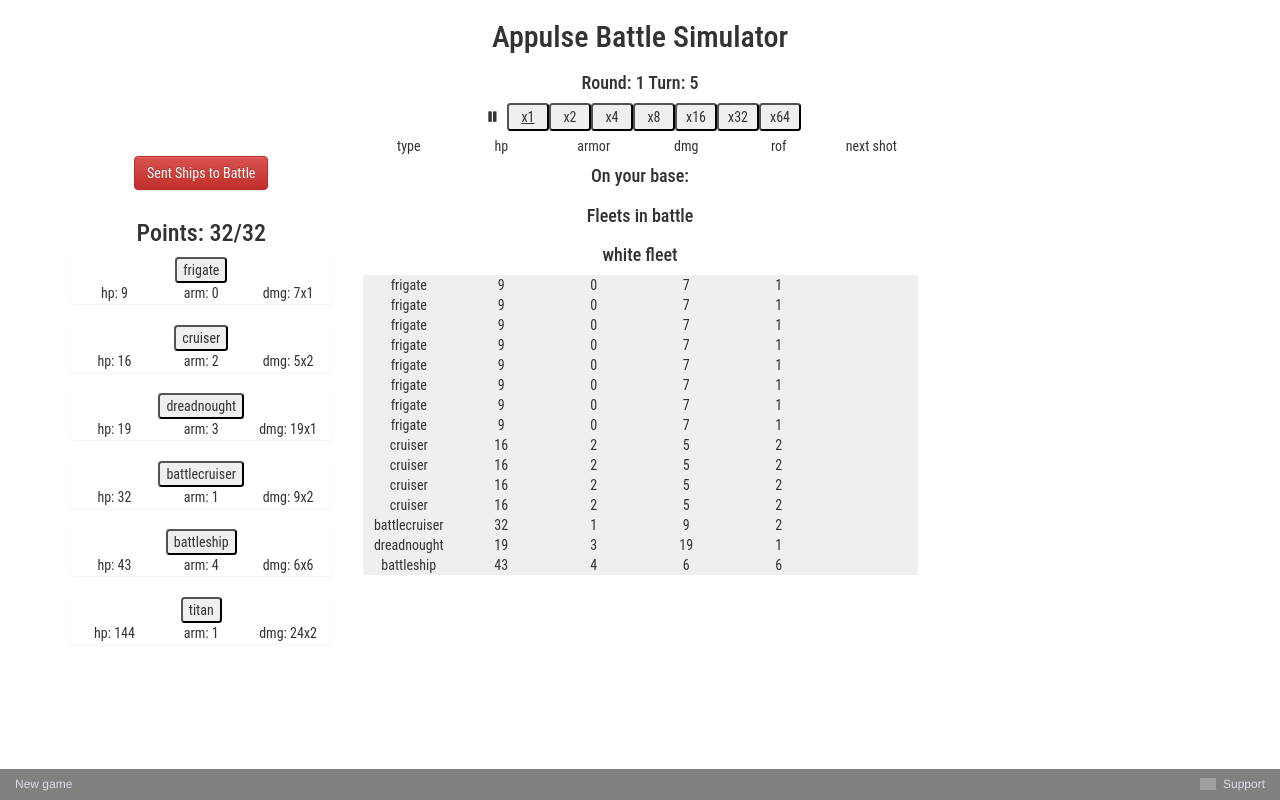
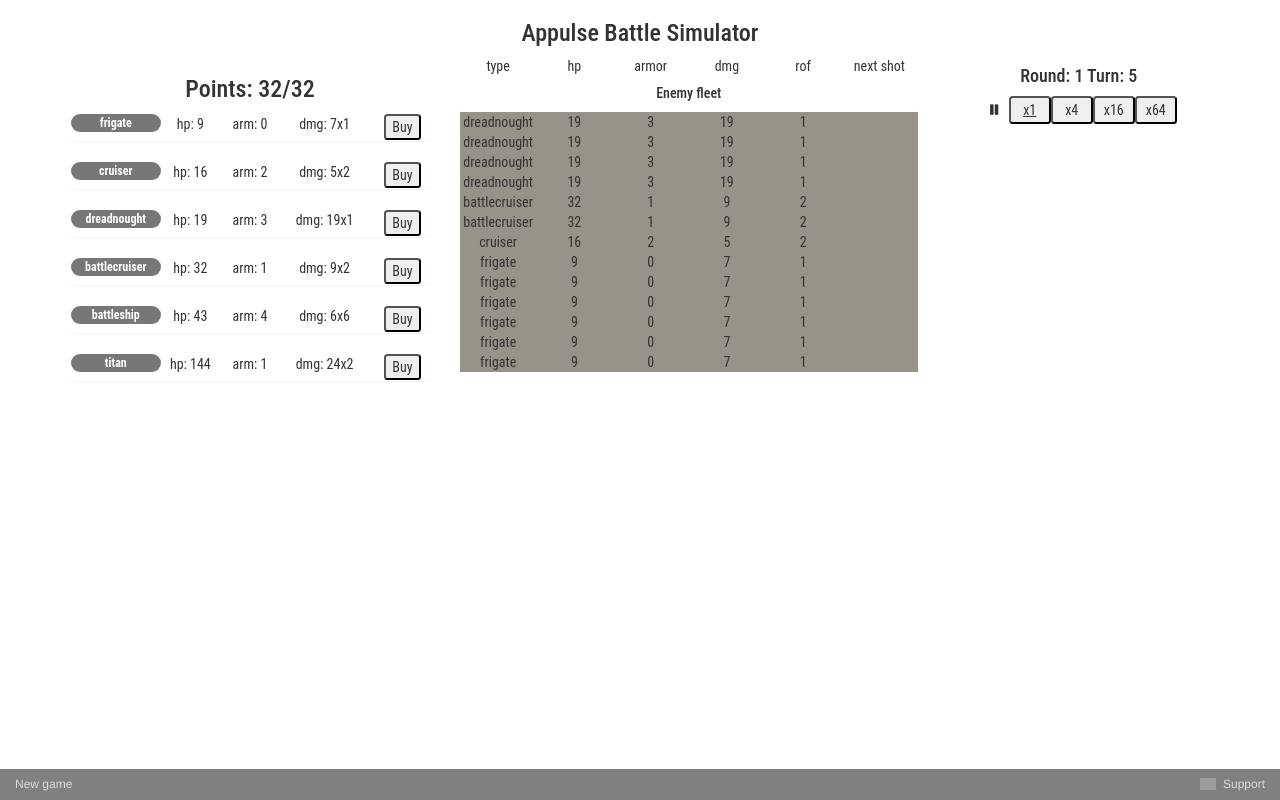
Before and after one commit to gapak/appulsim, a React (Create React App) app: page / in a window 1280 px wide. Built offline with nearby package versions, Linux system fonts and the light colour scheme; grey boxes are pictures that could not be loaded.

Commit message:
Relayout and random enemy generation

```diff
--- a/src/App.js
+++ b/src/App.js
@@ -1,7 +1,7 @@
 import React, { Component } from 'react';
 import classNames from 'classnames';
 import _ from 'lodash';
-import { Tooltip, OverlayTrigger, Modal } from 'react-bootstrap';
+import { Tooltip, OverlayTrigger } from 'react-bootstrap';
 import Footer from './footer.js'
 
 import './css/App.css';
@@ -11,8 +11,8 @@ import {getDefaultState} from './game/default_state';
 import {frame} from './game/frame';
 import {tick} from './game/tick';
 
-import {ships, getShip} from './game/ships';
-import {getFleet, getFleets, getRandomFleet} from './game/fleets';
+import {ships} from './game/ships';
+import {sortFleet} from './game/fleets';
 import {shop} from './game/shop';
 
 
@@ -130,8 +130,6 @@ class App extends Component {
 
 
     render() {
-        let state = this.state;
-
 
         const tooltip = (state, item) =>
             <Tooltip id="tooltip">
@@ -153,52 +151,12 @@ class App extends Component {
 
         return (
             <div className="App">
-                <div className="flex-element flex-container-column">
-
-                    <h2>Appulse Battle Simulator</h2>
-
-                    <div className="flex-element">
-                        <h4>Round: {this.state.tick} Turn: {this.state.frame} </h4>
-                    </div>
-
-                    <div className="flex-element">
-                        <span onClick={() => {
-                            if (this.state.game_paused) {
-                                this.playGame();
-                            } else {
-                                this.pauseGame();
-                            }
-                        }}>
-                            <span className={classNames('glyphicon', (this.state.game_paused ? 'glyphicon-play' : 'glyphicon-pause'))} style={{width: 28, height: 28}}></span>
-                        </span>
-                        <span>
-                            {[1, 2, 4, 8, 16, 32, 64].map((speed, index) => {
-                                return <span key={index}>
-                                    {this.state.game_speed_multiplier === speed
-                                        ? <button className="" style={{width: 42, height: 28}}><u>{{0: 'x1', 1: 'x2', 2: 'x4', 3: 'x8', 4: 'x16', 5: 'x32', 6: 'x64'}[index]}</u></button>
-                                        : <button className="" style={{width: 42, height: 28}} onClick={() => {
-                                        this.setGameSpeed(speed); }}>{{0: 'x1', 1: 'x2', 2: 'x4', 3: 'x8', 4: 'x16', 5: 'x32', 6: 'x64'}[index]}
-                                    </button>}
-                                </span>
-                            })}
-                        </span>
-                    </div>
-                </div>
-
                 <div className="container theme-showcase" role="main">
+                    <h3 onClick={() => {
+                        console.log(this.state);
+                    }}>Appulse Battle Simulator</h3>
                     <div className="row">
-                        <div className="col-sm-3 flex-container-column">
-                            <h3><button className={(_.sum(_.values(this.state.player_fleet)) > 0 || true ? 'btn btn-danger' : 'btn btn-danger disabled')}
-                                        onClick={() => {
-                                            let battle = this.state.in_battle_fleets;
-                                            battle[this.state.player_name] = {player: this.state.player_name, color: this.state.player_color, fleet: this.state.player_fleet};
-                                            this.setState({
-                                                battle_step: 'battle',
-                                                in_battle_fleets: battle,
-                                                player_fleet: [],
-                                            });
-                                        }}>Sent Ships to Battle</button>
-                            </h3>
+                        <div className="col-sm-4 flex-container-column">
                             <h3>Points: {this.state.points}/32</h3>
 
                             {_.map(shop, (item, key) =>
@@ -207,22 +165,22 @@ class App extends Component {
                                     :
                                     <div key={key} className="panel">
                                         <OverlayTrigger delay={150} placement="right" overlay={tooltip(this.state, item)}>
-                                            <button
-                                                className={(item.cost ? this.isEnough(this.state, item.cost) ? '' : 'disabled' : '')}
-                                                onClick={() => { this.onClickWrapper(item); }}>
-                                                {item.name}
-                                            </button>
+                                            <div key={key} className="row slim">
+                                                <span className="col-sm-3 badge">{item.name}</span>
+                                                <div className="col-sm-2 slim">hp: {ships[key].hp}</div>
+                                                <div className="col-sm-2 slim">arm: {ships[key].armor}</div>
+                                                <div className="col-sm-3 slim">dmg: {ships[key].dmg}x{ships[key].rof}</div>
+                                                <span className="col-sm-2">
+                                                    <button className={(item.cost ? this.isEnough(this.state, item.cost) ? '' : 'disabled' : '')}
+                                                        onClick={() => { this.onClickWrapper(item); }}> Buy </button>
+                                                </span>
+                                            </div>
                                         </OverlayTrigger>
-
-                                        <div key={key} className="flex-container-row slim">
-                                            <div className="flex-element slim">hp: {ships[key].hp}</div>
-                                            <div className="flex-element slim">arm: {ships[key].armor}</div>
-                                            <div className="flex-element slim">dmg: {ships[key].dmg}x{ships[key].rof}</div>
-                                        </div>
                                     </div>
                             )}
                         </div>
-                        <div className="col-sm-6 flex-container-column">
+                        <div className="col-sm-5 flex-container-column">
+                            <div className="flex-container-column">
                                 <div className="flex-element flex-container-row">
                                     <div className="flex-element">type</div>
                                     <div className="flex-element">hp</div>
@@ -232,7 +190,21 @@ class App extends Component {
                                     <div className="flex-element">next shot</div>
                                 </div>
 
-                            <h4>On your base:</h4>
+                                {this.state.player_fleet.length > 0? <div>
+                                    <h4>
+                                        <span> On your base </span>
+                                        <button className={(_.sum(_.values(this.state.player_fleet)) > 0 || true ? 'btn btn-danger' : 'btn btn-danger disabled')}
+                                                onClick={() => {
+                                                    let battle = this.state.in_battle_fleets;
+                                                    battle[this.state.player_name] = {player: this.state.player_name, color: this.state.player_color, fleet: sortFleet(this.state.player_fleet)};
+                                                    this.setState({
+                                                        battle_step: 'battle',
+                                                        in_battle_fleets: battle,
+                                                        player_fleet: [],
+                                                    });
+                                                }}> Sent Ships to Battle
+                                        </button>
+                                    </h4>
                                     { _.map(this.state.player_fleet, (ship, key) =>
                                         <div key={key} style={{backgroundColor: ship.color, opacity: (ship.hp > 0 ? 1 : 0.5)}} className="flex-element flex-container-row slim">
                                             <div className="flex-element slim">{ship.type}</div>
@@ -243,11 +215,11 @@ class App extends Component {
                                             <div className="flex-element slim">{ship.fireAtFrame}</div>
                                         </div>
                                     )}
+                                </div> : ''}
 
-                            <h4>Fleets in battle</h4>
                                 { _.map(_.values(this.state.in_battle_fleets), (fleet, key) =>
                                     <div key={key}>
-                                    <h4>{fleet.player} fleet</h4>
+                                        <h5>{fleet.player} fleet</h5>
                                         {_.map(fleet.fleet, (ship, key) =>
                                             <div key={key} style={{backgroundColor: ship.color, opacity: (ship.hp > 0 ? 1 : 0.5)}} className="flex-element flex-container-row slim">
                                                 <div className="flex-element slim">{ship.type}</div>
@@ -261,12 +233,44 @@ class App extends Component {
                                     </div>
                                 )}
                             </div>
+                        </div>
                         <div className="col-sm-3 flex-container-column">
+                            <div>
+                                <div className="flex-element flex-container-column">
+                                    <div className="flex-element">
+                                        <h4>Round: {this.state.tick} Turn: {this.state.frame} </h4>
+                                    </div>
+                                    <div className="flex-element">
+                                        <span onClick={() => {
+                                            if (this.state.game_paused) {
+                                                this.playGame();
+                                            } else {
+                                                this.pauseGame();
+                                            }
+                                        }}>
+                                            <span className={classNames('glyphicon', (this.state.game_paused ? 'glyphicon-play' : 'glyphicon-pause'))} style={{width: 28, height: 28}}></span>
+                                        </span>
+                                                        <span>
+                                            {[1, 4, 16, 64].map((speed, index) => {
+                                                return <span key={index}>
+                                                    {this.state.game_speed_multiplier === speed
+                                                        ? <button className="" style={{width: 42, height: 28}}><u>{{0: 'x1', 1: 'x4',  2: 'x16',  3: 'x64'}[index]}</u></button>
+                                                        : <button className="" style={{width: 42, height: 28}} onClick={() => {
+                                                        this.setGameSpeed(speed); }}>{{0: 'x1', 1: 'x4',  2: 'x16',  3: 'x64'}[index]}
+                                                    </button>}
+                                                </span>
+                                            })}
+                                        </span>
+                                    </div>
+                                </div>
+                            </div>
+                            <div>
                             { _.map(this.state.messages, (message, key) =>
                                 <div key={key} style={{background: message.background}} className="flex-element">
                                     {message.text}
                                 </div>
                             )}
+                            </div>
                         </div>
                     </div>
                 </div>
--- a/src/footer.js
+++ b/src/footer.js
@@ -4,14 +4,11 @@ import {social_links, support} from './game/app_config';
 
 
 class Footer extends Component {
-    constructor(props) {
-        super(props);
-    }
 
     render() {
         return (
             <div className="footer">
-                <span className="pull-left"><a href="#" onClick={this.props.newGame} title='Hard Reset For Developers'>New game</a></span>
+                <span className="pull-left"><a onClick={this.props.newGame} title='Hard Reset For Developers'>New game</a></span>
 
                 &nbsp;
                 <a target="_blank" rel="noopener noreferrer" href={social_links.telegram}>
--- a/src/game/default_state.js
+++ b/src/game/default_state.js
@@ -1,7 +1,8 @@
 
 import _ from 'lodash';
 
-import {getFleets, getBattle, getRandomFleet, getRendomBattle} from '../game/fleets';
+// getFleets, getBattle, getRandomFleet, getRendomBattle,
+import {generateSingleEnemyFleet} from '../game/fleets';
 
 const default_state = {
 
@@ -28,6 +29,6 @@ const default_state = {
 
 export const getDefaultState = () => {
     let state = _.cloneDeep(default_state);
-    state.in_battle_fleets = getRendomBattle(); //getBattle();
+    state.in_battle_fleets['Enemy'] = generateSingleEnemyFleet(); //getRendomBattle(); //getBattle();
     return state;
 };
--- a/src/game/fleets.js
+++ b/src/game/fleets.js
@@ -1,9 +1,8 @@
 
 import _ from 'lodash';
-import {getShip} from '../game/ships';
+import {ships, getShip} from '../game/ships';
 
 export const fleets = [
-
 
     {player: 'dark',        color: '#555555', fleet: {frigate: 0, cruiser: 0, battlecruiser: 0, dreadnought: 0, battleship: 0, titan: 2}},
     {player: 'grey2',       color: '#888888', fleet: {frigate: 0, cruiser: 0, battlecruiser: 0, dreadnought: 0, battleship: 4, titan: 0}},
@@ -84,3 +83,23 @@ export const getRendomBattle = () => {
 //   console.log(in_battle_fleets);
     return in_battle_fleets;
 };
+
+export const generateSingleEnemyFleet = () => {
+    let fleet = {player: 'Enemy', color: '#'+_.random(42, 99)+''+_.random(42, 99)+''+_.random(42, 99), fleet: []};
+    let points = 32;
+
+    while(points > 0) {
+        let ship_key = _.sample(_.keys(ships));
+        if (ships[ship_key].points <= points && _.random(1, ships[ship_key].points) <= _.random(1, 2)) {
+            points -= ships[ship_key].points;
+            fleet.fleet.push(getShip(ship_key, fleet));
+        }
+    }
+    fleet.fleet = sortFleet(fleet.fleet);
+    return fleet;
+};
+
+
+export const sortFleet = (fleet) => {
+    return _.orderBy(fleet, ['points', 'dmg'], ['desc', 'desc']);
+};
```
Also changed, not shown: 2 other files (tests, documents, lock files or other folders). Lines whose indentation alone changed are shown as unchanged.
